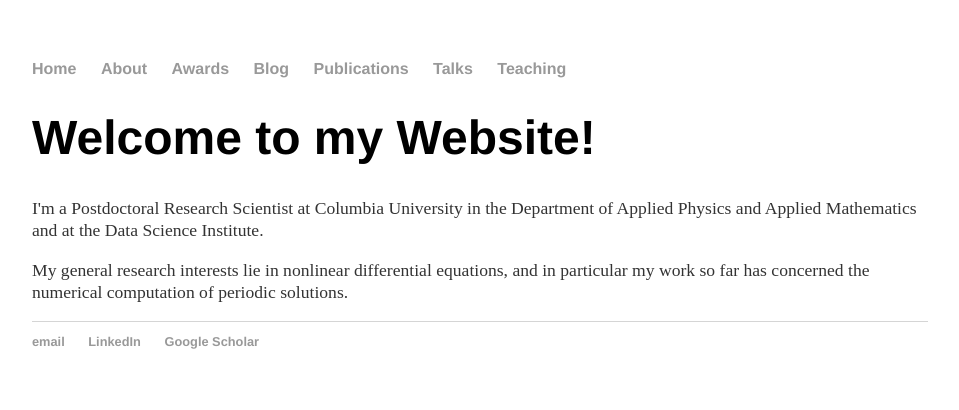
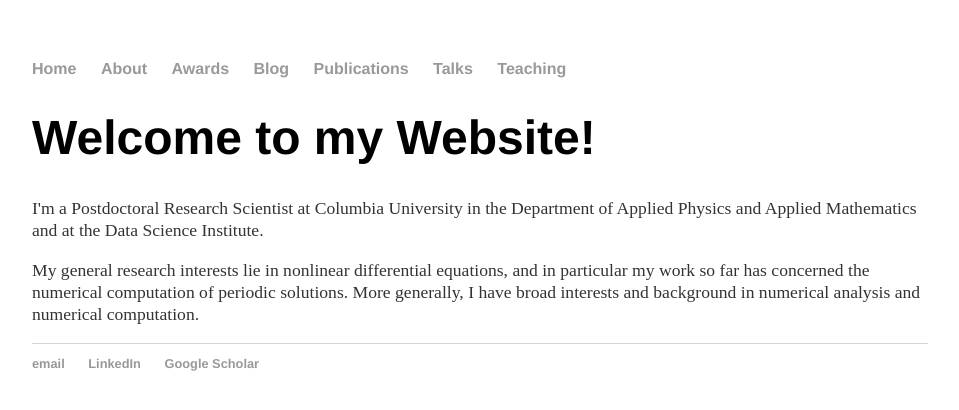
Before and after one commit to Hadrien-Montanelli/Hadrien-Montanelli.github.io, a Jekyll site: the page built from index.html, in a window 1280 px wide. Shown: the top 410 px of the page, without its empty margins (160-1119 px from the left). Built offline with Jekyll 4.4.1, drawn with Linux system fonts in a browser that asks for light colours.

Commit message:
Update index.html

```diff
--- a/index.html
+++ b/index.html
@@ -5,5 +5,6 @@ title: Hadrien Montanelli
 <div class="blurb">
 	<h1>Welcome to my Website!</h1>
 	<p>I'm a Postdoctoral Research Scientist at Columbia University in the Department of Applied Physics and Applied Mathematics and at the Data Science Institute.
-        <p>My general research interests lie in nonlinear differential equations, and in particular my work so far has concerned the numerical computation of periodic solutions.<p>
+        <p>My general research interests lie in nonlinear differential equations, and in particular my work so far has concerned the numerical computation of periodic solutions.
+	More generally, I have broad interests and background in numerical analysis and numerical computation.<p>
 </div><!-- /.blurb -->
```
